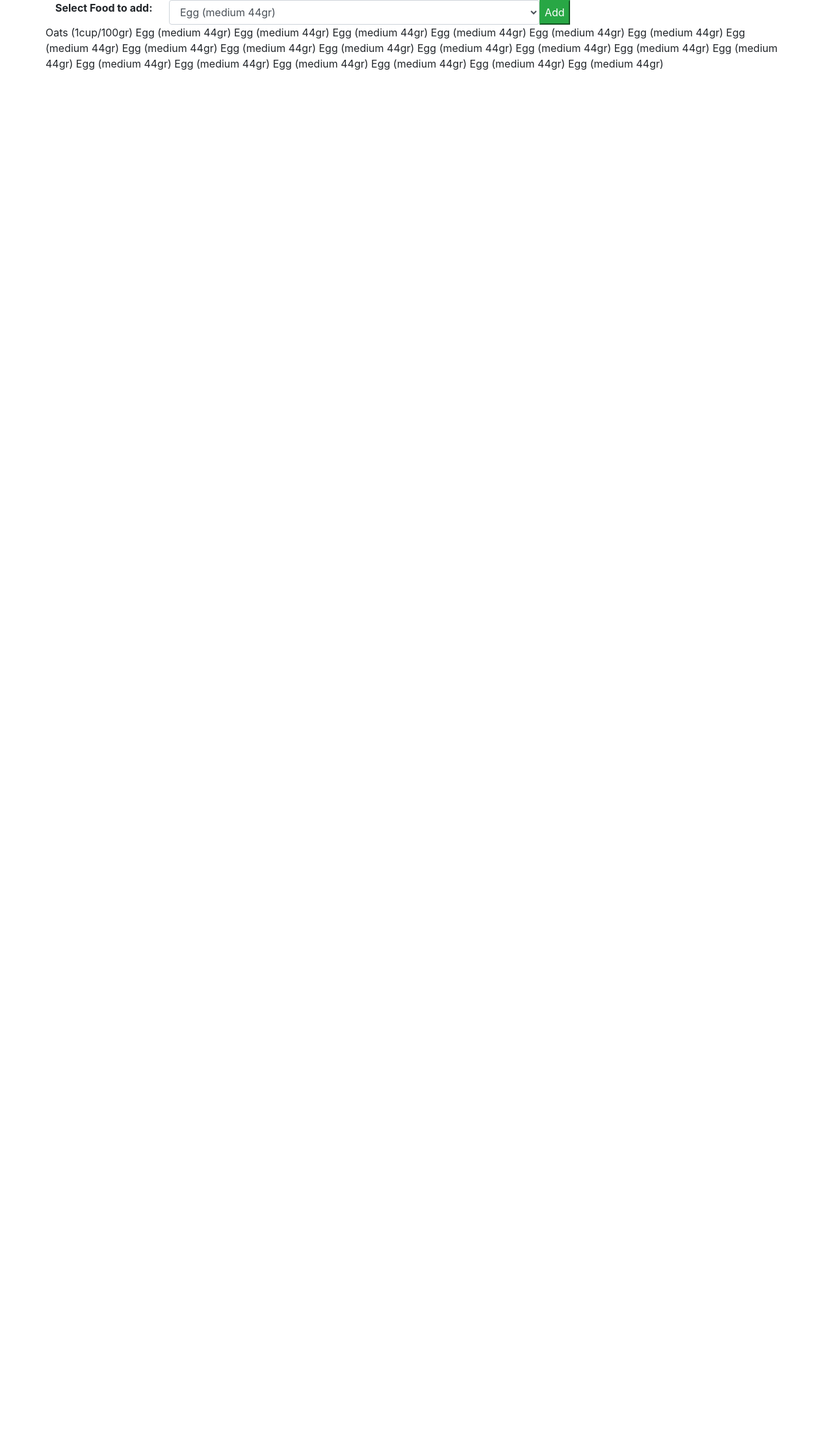
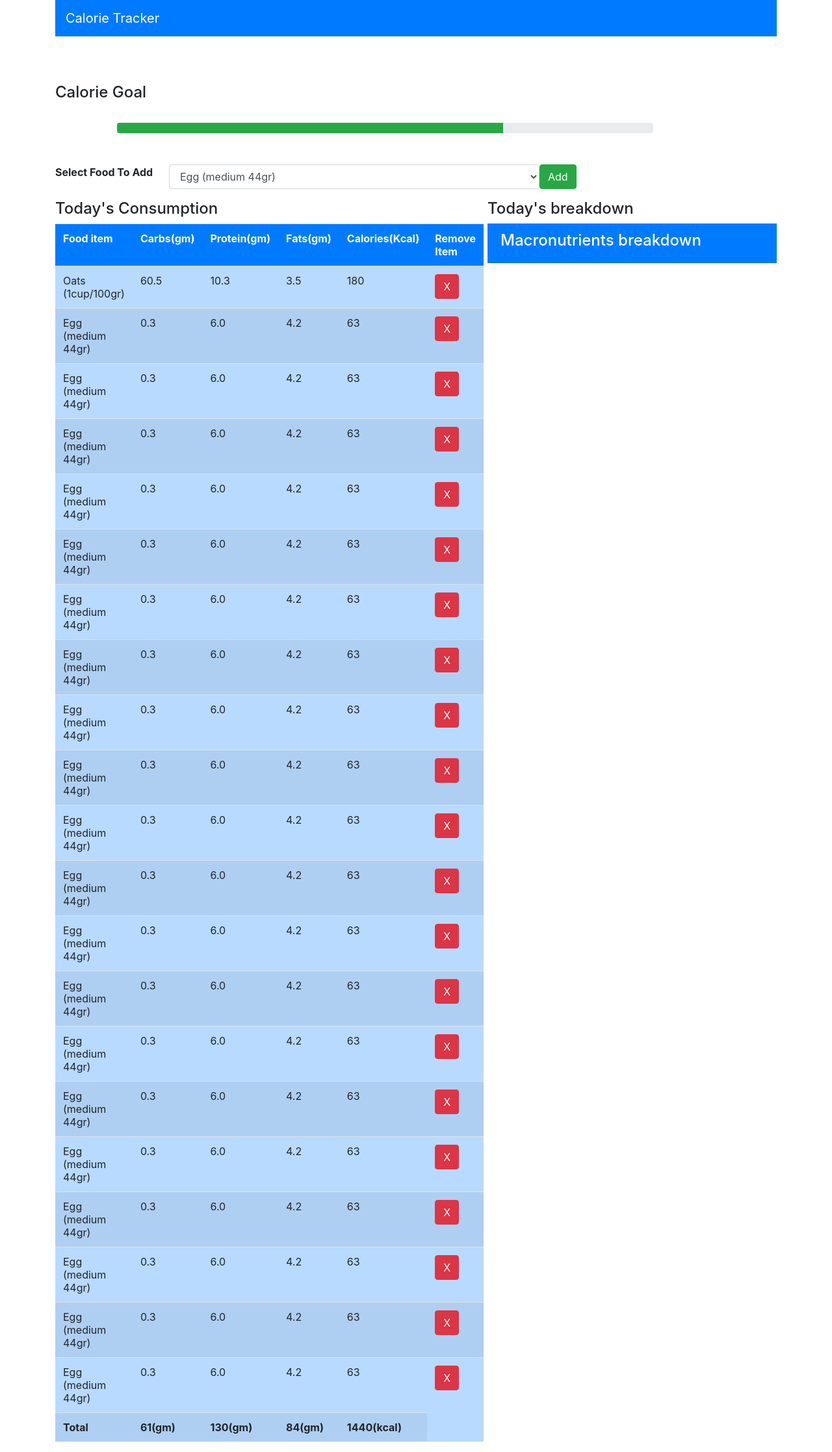
Before and after one commit to ali-nobariasl/MacroNutreintTracker, a Django app: page / in a window 1280 px wide. Shown: the whole page at 65% size. Before the commit the page ends 108 px from the top, so only its background shows below. Run offline with Django 4.2, Linux system fonts and the light colour scheme; a user stored in the database is signed in; data comes from the database, SQL or seed files in the repository; both versions use the stored data as it was after the commit; a map, chart or similar area stays blank; some libraries are stand-ins or nearby versions.

Commit message:
addingProgressBarAndCaloriCalc

```diff
--- a/Macro/myapp/templates/myapp/index.html
+++ b/Macro/myapp/templates/myapp/index.html
@@ -5,26 +5,125 @@
         <script src="https://cdn.jsdelivr.net/npm/chart.js@2.9.3/dist/Chart.min.js"></script>
     </head>
     <body>
+
         <div class="container">
             <div class="row">
                 <div class="col-md-12">
+                    <nav class="navbar navbar-dark bg-primary">
+                        <span class="navbar-brand">Calorie Tracker</span>
+                    </nav>
+                </div>
+            </div>
+
+            <br><br><br>
+
+            <h4>Calorie Goal</h4>
+            <br>
+            <div class="row">
+                <div class="col-md-9 offset-1">
+                    <div class="progress">
+                            <div class="progress-bar bg-success" role="progressbar" style="width: 0%" aria-valuenow="0" aria-valuemin="0" aria-valuemax="0"></div>
+
+                    </div>
+                </div>
+            </div>
+            <br><br>
+            <div class="row">
+                <div class="col-md-12">
                         <form method="POST">
-                        <div class="form-group row ">
+                            <div class="form-group row">
                                 {% csrf_token %}
-                        <label class="col-md-2"><b>Select Food to add:</b></label>
+                                <label class="col-md-2">
+                                    <b>Select Food To Add </b>
+                                </label>
                                 <select class="col-md-6 form-control" name="food_consumed" id="food_consumed">
-                            {% for food in foods%}
-                                <option value="{{food.name}}"> {{food.name}}</option>
+                                        {% for food in foods %}
+                                         <option value="{{food.name}}">{{food.name}}</option>
                                         {% endfor %}
                                 </select>
-                        <button class="btn-success" type="submit">Add </button>
-                        {% for c in consumed_food %}
-                        {{c.food_consumed.name}}
-                        {% endfor %}
+                                <button class="btn btn-success" type="submit">Add</button>
                             </div>
                         </form>
                 </div>
             </div>
+            <div class="row">
+                <div class="col-md-7">
+                    <div >
+                        <h4> Today's Consumption</h4>
+                    </div>
+
+                    <table id="table" class="table table-striped table-primary">
+                        <tr class="bg-primary text-white">
+                            <th>Food item</th>
+                            <th>Carbs(gm)</th>
+                            <th>Protein(gm)</th>
+                            <th>Fats(gm)</th>
+                            <th>Calories(Kcal)</th>
+                            <th>Remove Item</th>
+                        </tr>
+                                {% for c in consumed_food %}
+                                <tr>
+                                    <td>{{c.food_consumed.name}}</td>
+                                    <td>{{c.food_consumed.carbs}}</td>
+                                    <td>{{c.food_consumed.protein}}</td>
+                                    <td>{{c.food_consumed.fats}}</td>
+                                    <td>{{c.food_consumed.calories}}</td>
+                                    <td><a class="btn btn-danger" href="{% url 'delete' c.id %}">X</a></td>
+                                </tr>
+
+                                {% endfor %}
+
+                                <tr>
+                                    <td id="name"><b>Total</b></td>
+                                    <td id="totalCarbs"><b></b></td>
+                                    <td id="totalProtien"><b></b></td>
+                                    <td id="totalFats"><b></b></td>
+                                    <td id="totalCalories"><b></b></td>
+
+
+                                </tr>
+
+                    </table>
+                </div>
+
+                <div class="col-md-5 ">
+                    <div class="">
+                        <h4>Today's breakdown</h4>
+                    </div>
+                    <div class="card-header text-white bg-primary">
+                        <h4>Macronutrients breakdown</h4>
+                    </div>
+                    <div class="col-md-12">
+
+                        <canvas id="myChart" width="400" height="400"></canvas>
+
+                    </div>
+                </div>
+            </div>
+
         </div>
     </body>
+    <script>
+        var table = document.getElementById("table");
+        var carbs = 0, protein =0, fats=0, calories=0;
+        for(var i = 1; i <table.rows.length-1; i++){
+
+            carbs += parseFloat(table.rows[i].cells[1].innerHTML);
+            carbs = Math.round(carbs);
+            protein += parseFloat(table.rows[i].cells[2].innerHTML);
+            protein = Math.round(protein);
+            fats += parseFloat(table.rows[i].cells[3].innerHTML);
+            fats = Math.round(fats);
+            calories += parseFloat(table.rows[i].cells[4].innerHTML);
+            calories = Math.round(calories);
+        }
+
+        document.getElementById("totalCarbs").innerHTML = '<b>' + carbs + '(gm)</b>';
+        document.getElementById("totalProtien").innerHTML ='<b>' + protein+ '(gm)</b>';
+        document.getElementById("totalFats").innerHTML = '<b>' +fats+ '(gm)</b>';
+        document.getElementById("totalCalories").innerHTML ='<b>' + calories+ '(kcal)</b>';
+
+        var calPer = (calories/2000)*100 ;
+        document.getElementsByClassName("progress-bar")[0].setAttribute("style","width:"+calPer+"%");
+    </script>
 </html>
```
Also changed, not shown: Macro/db.sqlite3. Lines whose indentation alone changed are shown as unchanged.
